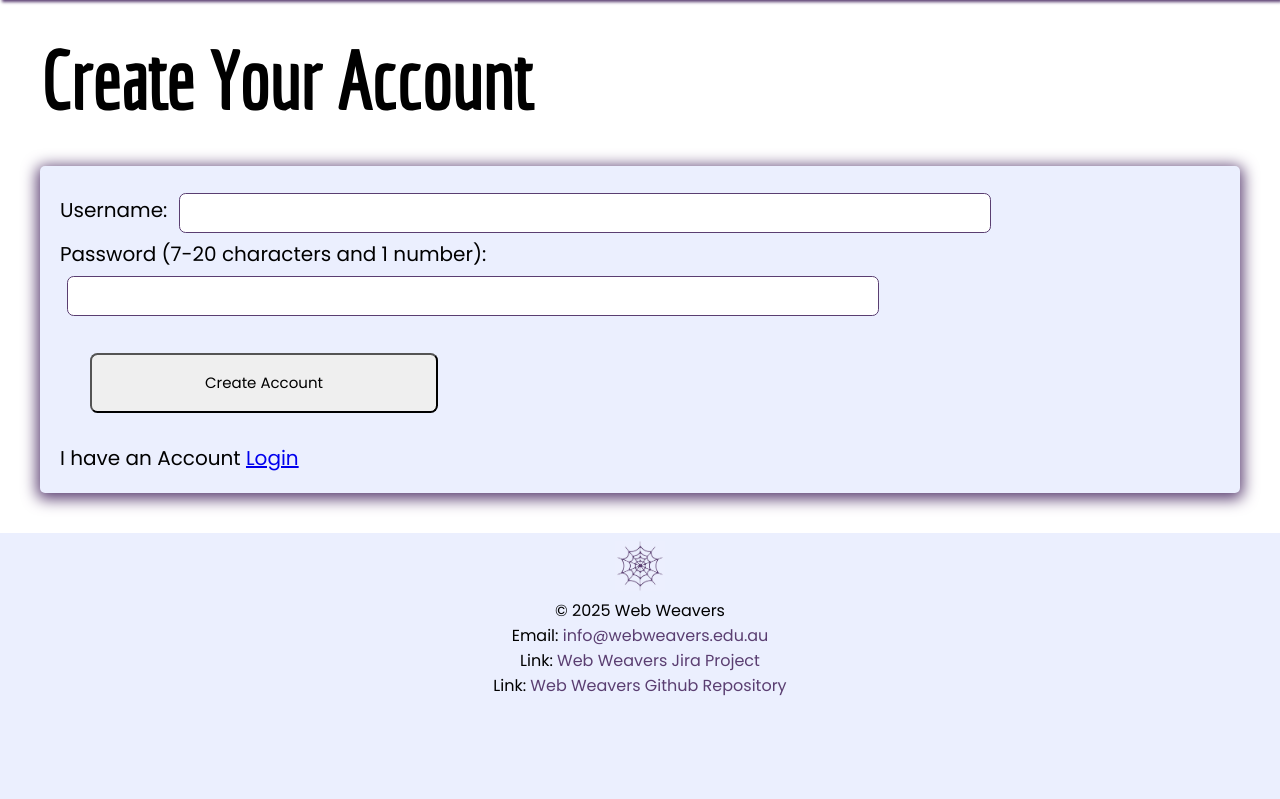
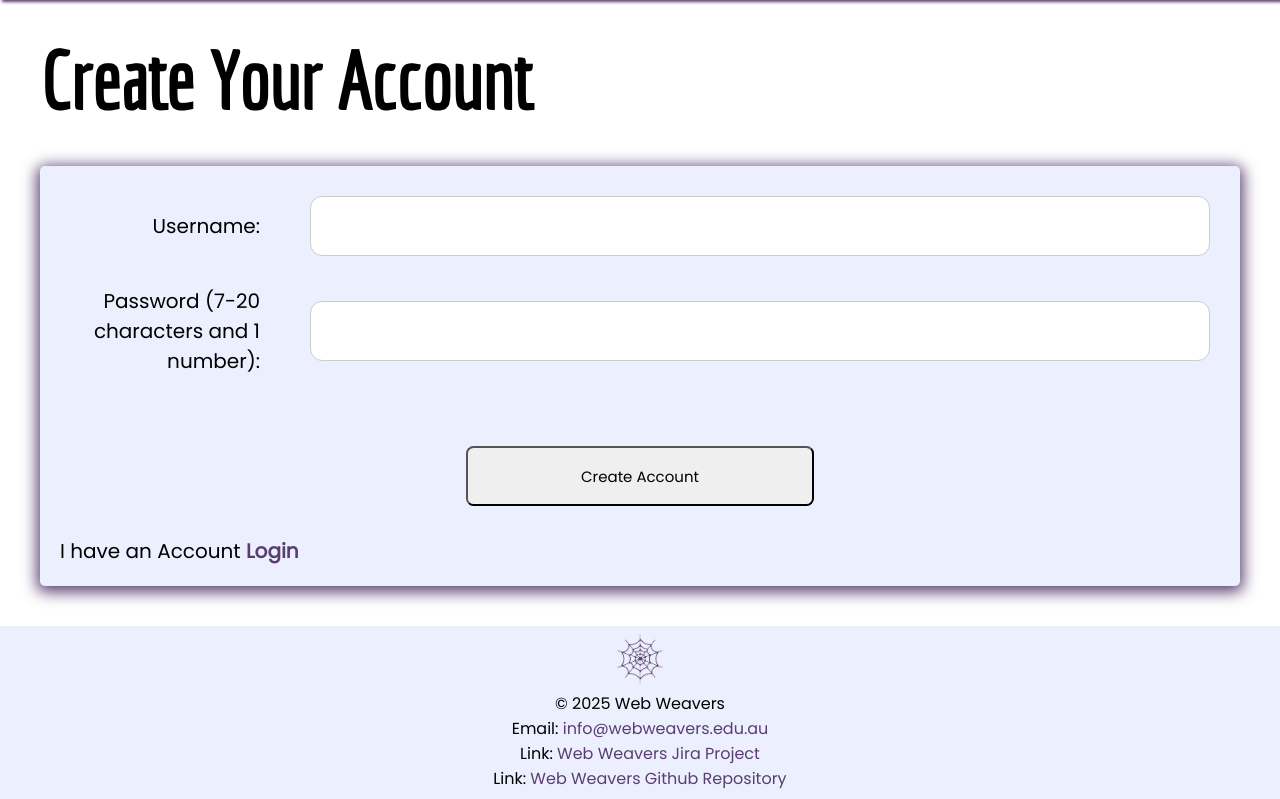
Before and after one commit to 102347055/webweavers-project-part1, a PHP site: page /reg.php in a window 1280 px wide. Shown: the part 103-902 px from the top of the page. Before the commit the page ends 799 px from the top, so only its background shows below. Run offline with PHP 8.4, Linux system fonts and the light colour scheme.

Commit message:
css done

```diff
--- a/project1/reg.php
+++ b/project1/reg.php
@@ -61,29 +61,27 @@ if ($_SERVER["REQUEST_METHOD"] == "POST") {
 <body id="apply-body">
   <?php include 'header.inc'; ?>
   <h1 id="apply-heading">Create Your Account</h1>
-  <form action="reg.php" method="post">
-    <div class="details">
-      <label for="username"></label>Username:
+  <form action="reg.php" method="post" class="registration-form">
+  <div class="reg-row">
+    <label for="username">Username:</label>
     <input type="text" name="username" id="username" class="form-control" required>
   </div>
 
-    <div class="details">
-      <label for="user_password"></label>Password (7-20 characters and 1 number):
+  <div class="reg-row">
+    <label for="user_password">Password (7-20 characters and 1 number):</label>
     <input type="text" name="user_password" id="user_password"
       class="form-control" required
       pattern="^(?=.*\d).{7,}$"
       title="Password must be at least 7 characters long and contain at least one number">
   </div>
 
-    <div>
+  <div class= "reg-button">
     <button type="submit" class="button">Create Account</button>
   </div>
 
-    <div>
     <p id="alreadyacc">
-        I have an Account <a href="./login.php" id ="loginalreadyacc">Login</a>
+      I have an Account <a href="./login.php" id="loginalreadyacc">Login</a>
     </p>
-    </div>
 </form>
   <?php include 'footer.inc'; ?>
 </body>
--- a/project1/styles/styles.css
+++ b/project1/styles/styles.css
@@ -1106,29 +1106,69 @@ form {
     }
 }
 
-/* Make the form elements span the full width and align labels inline */
 .form-row {
+    flex: 1;
     display: flex;
     align-items: center;
+    gap: 1em;
     margin-bottom: 1em;
-    max-width: 100%;
 }
 
 .form-row label {
-    width: 120px;
-    margin-right: 1em;
-    font-weight: bold;
-    white-space: nowrap;
+    width: 120px; /* consistent label width */
+    text-align: right;
 }
 
 .form-row input[type="text"],
 .form-row input[type="password"] {
-    flex: 1;
-    padding: 0.5em;
+    flex-grow: 1;
+    padding: 0.8em 1em;
     font-size: 1em;
+    border: 1px solid #ccc;
+    border-radius: 12px;
+    height: 3em;
     width: 100%;
     box-sizing: border-box;
 }
+
+.registration-form .reg-row {
+  display: flex;
+  align-items: center;
+  gap: 1em;
+  margin-bottom: 1em;
+}
+
+.registration-form .reg-row label {
+  width: 200px;
+  text-align: right;
+}
+
+.registration-form .reg-row input {
+  flex: 1;
+  padding: 0.8em 1em;
+  font-size: 1em;
+  border: 1px solid #ccc;
+  border-radius: 12px;
+  height: 3em;
+  box-sizing: border-box;
+}
+
+#alreadyacc a {
+  text-decoration: none;
+  color: #5a3e71; /* or any color you prefer */
+  font-weight: bold;
+}
+
+#alreadyacc a:hover {
+  text-decoration: underline;
+}
+
+.registration-form .reg-button{
+  display: flex;
+  justify-content: center;
+  margin-top: 1em;
+}
+
 
 /***************************************************** manage.php **************************************************************/
 
```
Also changed, not shown: project1/login.php (+6 -9 lines). Lines whose indentation alone changed are shown as unchanged.
